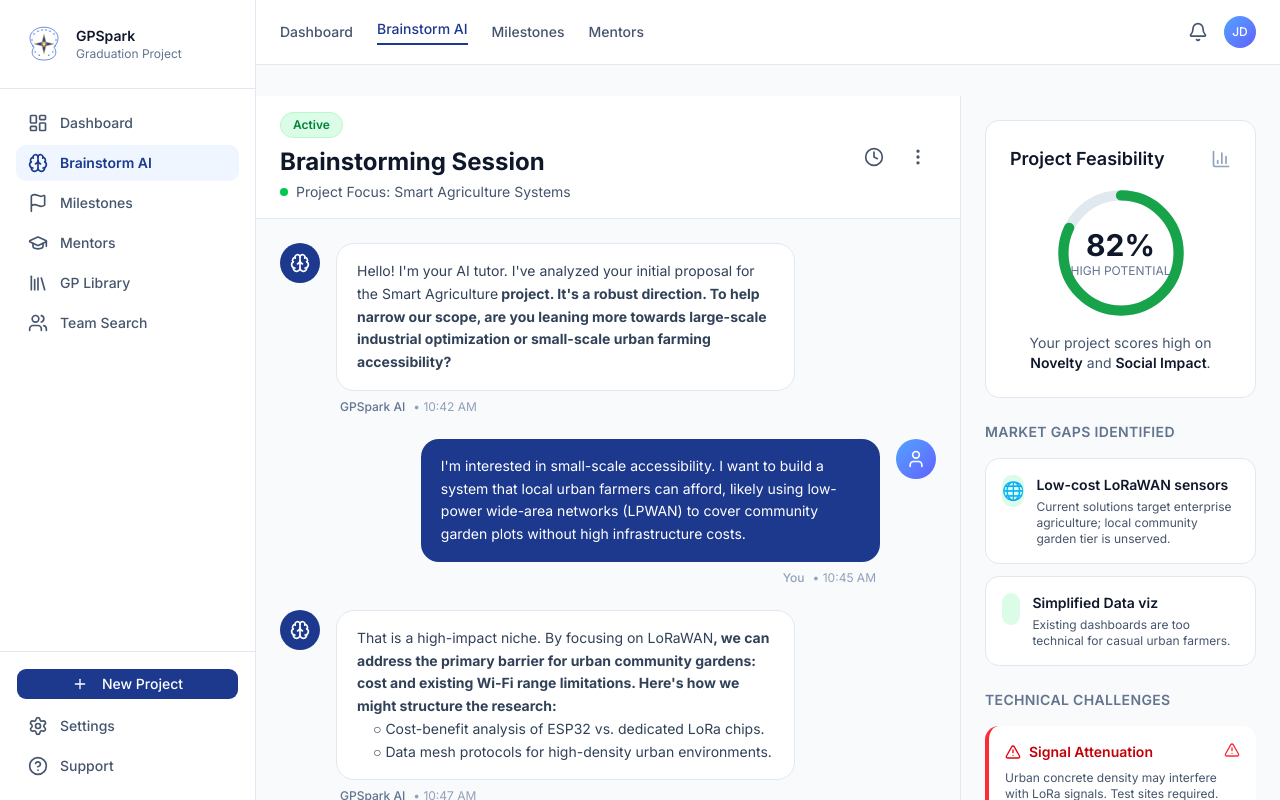
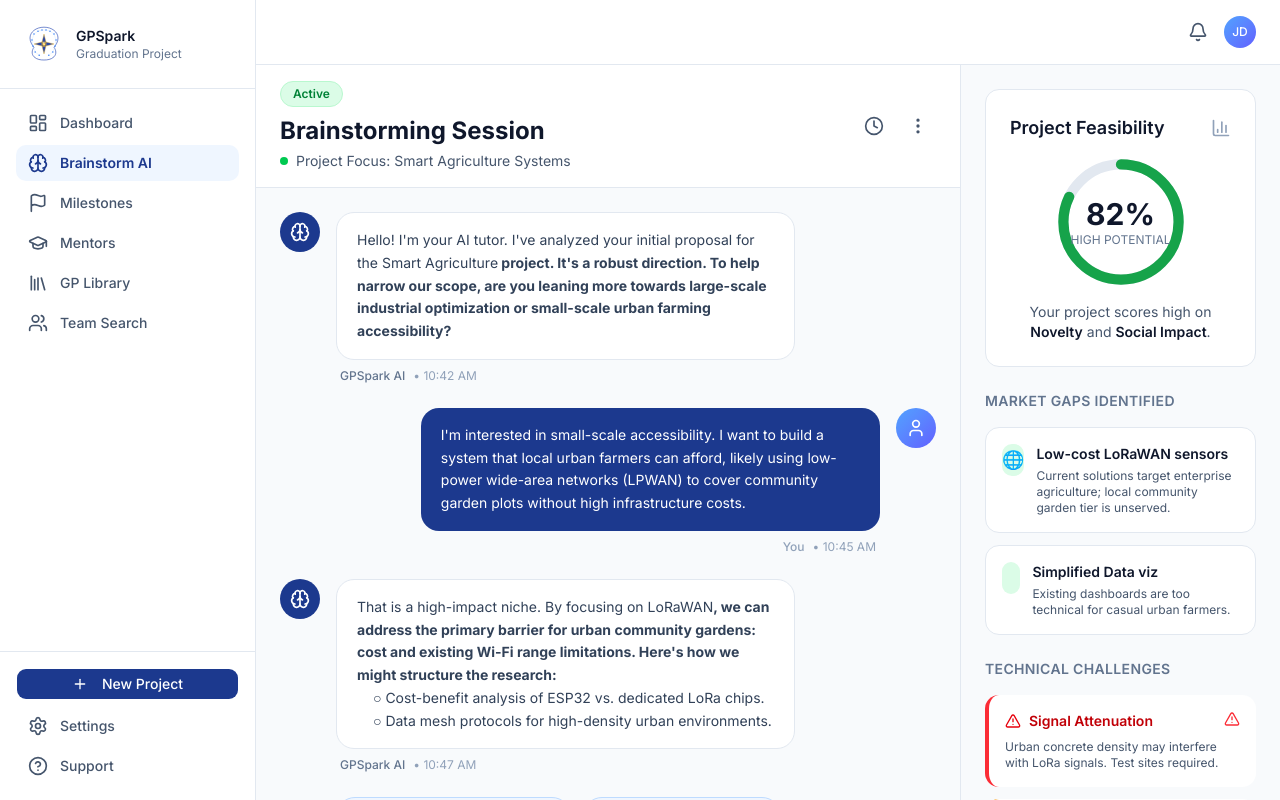
Before and after one commit to Ahmed900Wael/gpspark-fcai, a Next.js app: page /brainstorm in a window 1280 px wide. Shown: the top 800 px of the page. Built offline with nearby package versions, Linux system fonts and the light colour scheme.

Commit message:
revert: remove links and fixed positioning from navbar

```diff
--- a/app/brainstorm/page.tsx
+++ b/app/brainstorm/page.tsx
@@ -123,16 +123,10 @@ export default function BrainstormAI() {
       </aside>
 
       {/* Main Content */}
-      <div className="ml-64 flex flex-col min-h-screen pt-24">
+      <div className="ml-64 flex flex-col min-h-screen">
+
         {/* Top Navigation */}
-        <SimpleHeader
-          links={[
-            { label: "Dashboard", href: "/dashboard" },
-            { label: "Brainstorm AI", href: "/brainstorm", active: true },
-            { label: "Milestones", href: "/milestones" },
-            { label: "Mentors", href: "/mentors" },
-          ]}
-        />
+        <SimpleHeader />
 
         {/* Chat Area */}
         <div className="flex-1 flex overflow-hidden">
--- a/app/dashboard/page.tsx
+++ b/app/dashboard/page.tsx
@@ -88,17 +88,10 @@ export default function Dashboard() {
       {/* Main Content */}
       <div className="ml-64 flex flex-col min-h-screen">
         {/* Top Navigation */}
-        <SimpleHeader
-          links={[
-            { label: "Dashboard", href: "/dashboard", active: true },
-            { label: "Brainstorm AI", href: "/brainstorm" },
-            { label: "Milestones", href: "/milestones" },
-            { label: "Mentors", href: "/mentors" },
-          ]}
-        />
+        <SimpleHeader />
 
         {/* Dashboard Content */}
-        <div className="flex-1 overflow-y-auto p-6 md:p-8 pt-28">
+        <div className="flex-1 overflow-y-auto p-6 md:p-8">
           {/* Section Heading with Tag */}
           <div className="mb-8">
             <div className="flex items-center gap-3 mb-2">
--- a/app/library/page.tsx
+++ b/app/library/page.tsx
@@ -117,16 +117,10 @@ export default function GPLibrary() {
       {/* Main Content */}
       <div className="ml-64 flex flex-col min-h-screen">
         {/* Top Navigation */}
-        <SimpleHeader
-          links={[
-            { label: "Homepage", href: "/" },
-            { label: "Library", href: "/library", active: true },
-            { label: "Team Formation", href: "/team" },
-          ]}
-        />
+        <SimpleHeader />
 
         {/* Library Content */}
-        <div className="flex-1 overflow-y-auto p-6 md:p-8 pt-28">
+        <div className="flex-1 overflow-y-auto p-6 md:p-8">
           {/* Section Heading with Tag */}
           <div className="mb-8">
             <div className="flex items-center gap-3 mb-2">
--- a/app/mentors/page.tsx
+++ b/app/mentors/page.tsx
@@ -154,16 +154,10 @@ export default function Mentors() {
       {/* Main Content */}
       <div className="ml-64 flex flex-col min-h-screen">
         {/* Top Navigation */}
-        <SimpleHeader
-          links={[
-            { label: "Dashboard", href: "/dashboard" },
-            { label: "Milestones", href: "/milestones" },
-            { label: "Mentors", href: "/mentors", active: true },
-          ]}
-        />
+        <SimpleHeader />
 
         {/* Mentors Content */}
-        <div className="flex-1 overflow-y-auto p-6 md:p-8 pt-28">
+        <div className="flex-1 overflow-y-auto p-6 md:p-8">
           {/* Section Heading with Tag */}
           <div className="mb-8">
             <div className="flex items-center gap-3 mb-2">
--- a/app/milestones/page.tsx
+++ b/app/milestones/page.tsx
@@ -108,16 +108,10 @@ export default function Milestones() {
       {/* Main Content */}
       <div className="ml-64 flex flex-col min-h-screen">
         {/* Top Navigation */}
-        <SimpleHeader
-          links={[
-            { label: "Dashboard", href: "/dashboard" },
-            { label: "Milestones", href: "/milestones", active: true },
-            { label: "Brainstorm AI", href: "/brainstorm" },
-          ]}
-        />
+        <SimpleHeader />
 
         {/* Milestones Content */}
-        <div className="flex-1 overflow-y-auto p-6 md:p-8 pt-28">
+        <div className="flex-1 overflow-y-auto p-6 md:p-8">
           {/* Section Heading with Tag */}
           <div className="mb-8">
             <div className="flex items-center gap-3 mb-2">
--- a/app/team/page.tsx
+++ b/app/team/page.tsx
@@ -136,16 +136,10 @@ export default function TeamFormation() {
       {/* Main Content */}
       <div className="ml-64 flex flex-col min-h-screen">
         {/* Top Navigation */}
-        <SimpleHeader
-          links={[
-            { label: "Homepage", href: "/" },
-            { label: "Library", href: "/library" },
-            { label: "Team Formation", href: "/team", active: true },
-          ]}
-        />
+        <SimpleHeader />
 
         {/* Team Formation Content */}
-        <div className="flex-1 overflow-y-auto p-6 md:p-8 pt-28">
+        <div className="flex-1 overflow-y-auto p-6 md:p-8">
           {/* Section Heading with Tag */}
           <div className="mb-8">
             <div className="flex items-center gap-3 mb-2">
--- a/components/navbar.tsx
+++ b/components/navbar.tsx
@@ -1,42 +1,19 @@
-import Link from "next/link";
 import { Bell } from "lucide-react";
 
 interface SimpleHeaderProps {
-  links?: Array<{ label: string; href: string; active?: boolean }>;
   showBell?: boolean;
   userInitials?: string;
 }
 
-export function SimpleHeader({ links, showBell = true, userInitials = "JD" }: SimpleHeaderProps) {
+export function SimpleHeader({ showBell = true, userInitials = "JD" }: SimpleHeaderProps) {
   return (
-    <header className="fixed top-0 left-64 right-0 z-40 bg-white border-b border-slate-200 px-6 py-4">
-      <div className="flex items-center justify-between">
-        {links && links.length > 0 ? (
-          <div className="flex items-center gap-6">
-            {links.map((link) => (
-              <Link
-                key={link.href}
-                href={link.href}
-                className={`text-sm font-medium transition-colors ${
-                  link.active
-                    ? "text-blue-900 border-b-2 border-blue-900 pb-1"
-                    : "text-slate-600 hover:text-slate-900"
-                }`}
-              >
-                {link.label}
-              </Link>
-            ))}
-          </div>
-        ) : (
-          <div />
+    <header className="bg-white border-b border-slate-200 px-6 py-4">
+      <div className="flex items-center justify-end gap-4">
+        {showBell && (
+          <Bell className="h-5 w-5 text-slate-600 cursor-pointer hover:text-slate-900 transition-colors" />
         )}
-        <div className="flex items-center gap-4">
-          {showBell && (
-            <Bell className="h-5 w-5 text-slate-600 cursor-pointer hover:text-slate-900 transition-colors" />
-          )}
-          <div className="w-8 h-8 rounded-full bg-gradient-to-br from-blue-400 to-indigo-500 flex items-center justify-center text-white text-xs font-medium">
-            {userInitials}
-          </div>
+        <div className="w-8 h-8 rounded-full bg-gradient-to-br from-blue-400 to-indigo-500 flex items-center justify-center text-white text-xs font-medium">
+          {userInitials}
         </div>
       </div>
     </header>
```
